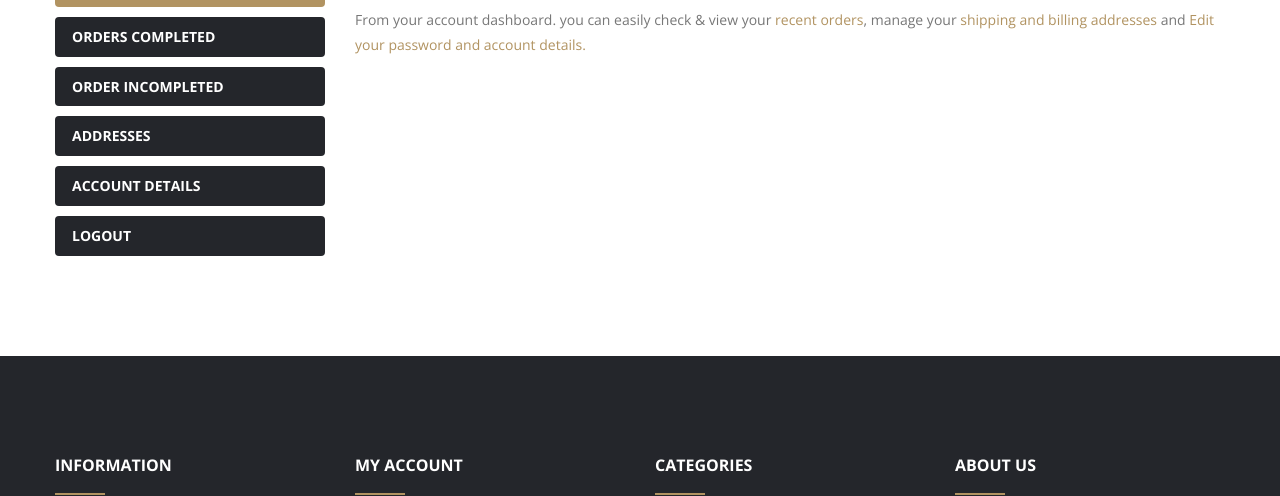
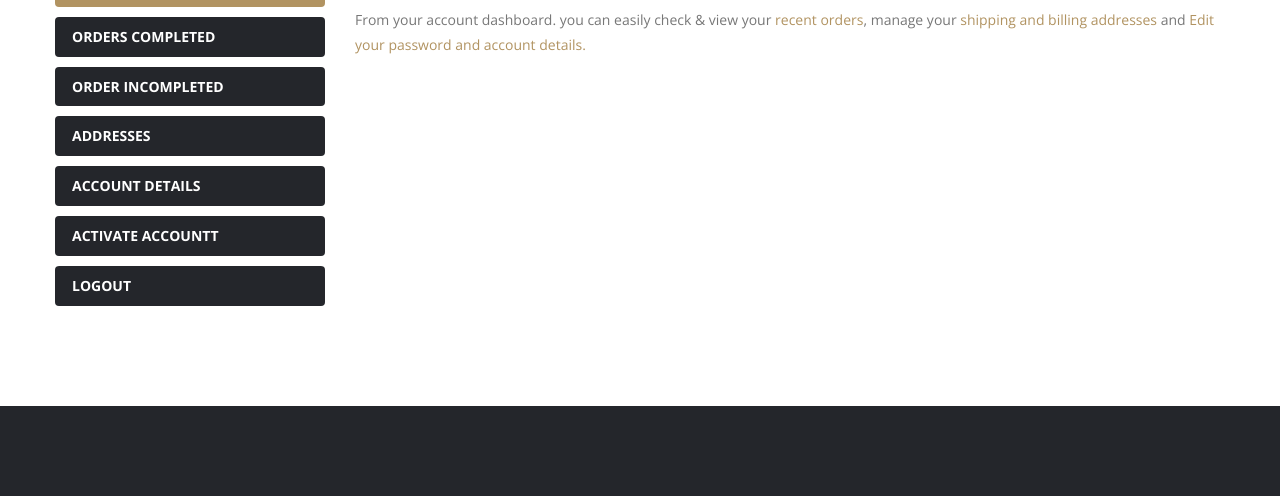
Before and after one commit to FATEMEHAG79/Django-Shop-Project, a Django app: template templates/auth/profile.html in a window 1280 px wide. Shown: the part 242-738 px from the top of the page. Run offline with Django 3.2, Linux system fonts and the light colour scheme; the template is opened without the code that fills it: most values are stand-ins (such as "Sample title", 1, 10 or a date in 2020); grey boxes marked "Sample" are stand-in pictures; some libraries are stand-ins or nearby versions; some web fonts are replaced.

Commit message:
✨Develop 04 | Update profile.html to integrate with ActivateProfile view.

```diff
--- a/templates/auth/profile.html
+++ b/templates/auth/profile.html
@@ -21,6 +21,9 @@
                                     class="nav-link btn btn-block btn-md btn-black-default-hover">Addresses</a></li>
                             <li><a href="#account-details" data-bs-toggle="tab"
                                     class="nav-link btn btn-block btn-md btn-black-default-hover">Account details</a>
+                            </li>
+                            <li><a href="#activate" data-bs-toggle="tab"
+                                    class="nav-link btn btn-block btn-md btn-black-default-hover">Activate Accountt</a>
                             </li>
                             <li><a href="{% url "logout" %}"
                                     class="nav-link btn btn-block btn-md btn-black-default-hover">logout</a></li>
@@ -141,6 +144,19 @@
                                 </div>
                             </div>
                         </div>
+                    <div class="tab-pane" id="activate">
+                        {% if user.is_active %}
+                            <p>your account was actived.</p>
+                        {% else %}
+                            <form action="{% url "activeprofile" %}" method="post">
+                            {% csrf_token %}
+                             <p>your account is not actived.please active now.</p>
+                            <button class="btn btn-md btn-black-default-hover"
+                                                    type="submit">ACTIVE ACCOUNT</button>
+                            </form>
+                        {% endif %}
+
+                        </div>
                     </div>
                 </div>
             </div>
```
